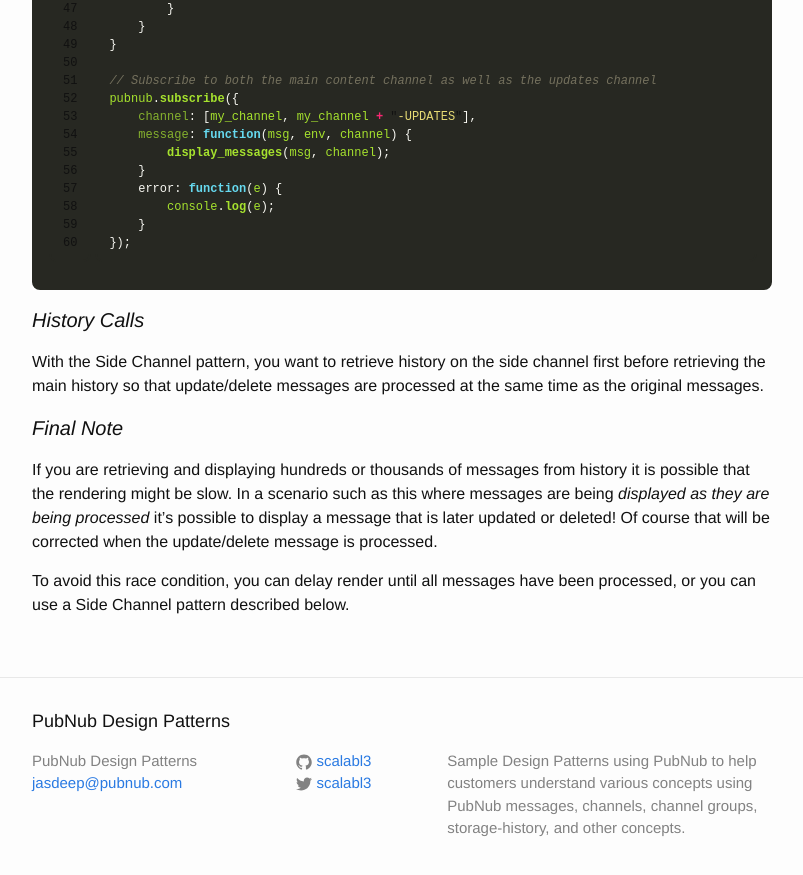
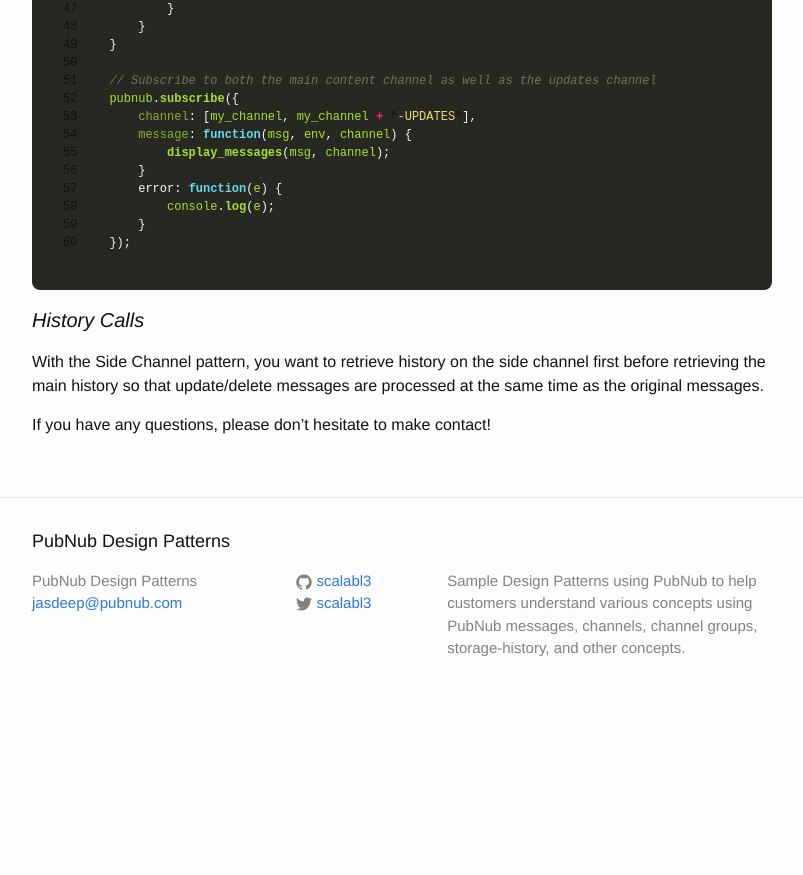
Before and after one commit to pubnub/pubnub-design-patterns, a Jekyll site: the page built from _posts/2015-02-28-Message-Update-Delete.md, in a window 1280 px wide and 900 px high, scrolled down 5821 px. Shown: the top 875 px of the window, without its empty margins (238-1041 px from the left). Built offline with Jekyll 4.4.1, drawn with Linux system fonts in a browser that asks for light colours; after the commit the page ends 6541 px from its top, so only the background shows below that.

Commit message:
minor duplicate text update

```diff
--- a/_posts/2015-02-28-Message-Update-Delete.md
+++ b/_posts/2015-02-28-Message-Update-Delete.md
@@ -242,8 +242,5 @@
 
 With the Side Channel pattern, you want to retrieve history on the side channel first before retrieving the main history so that update/delete messages are processed at the same time as the original messages.
 
-#### Final Note ####
 
-If you are retrieving and displaying hundreds or thousands of messages from history it is possible that the rendering might be slow. In a scenario such as this where messages are being *displayed as they are being processed* it's possible to display a message that is later updated or deleted! Of course that will be corrected when the update/delete message is processed.
-
-To avoid this race condition, you can delay render until all messages have been processed, or you can use a Side Channel pattern described below.
+If you have any questions, please don't hesitate to make contact!
```
